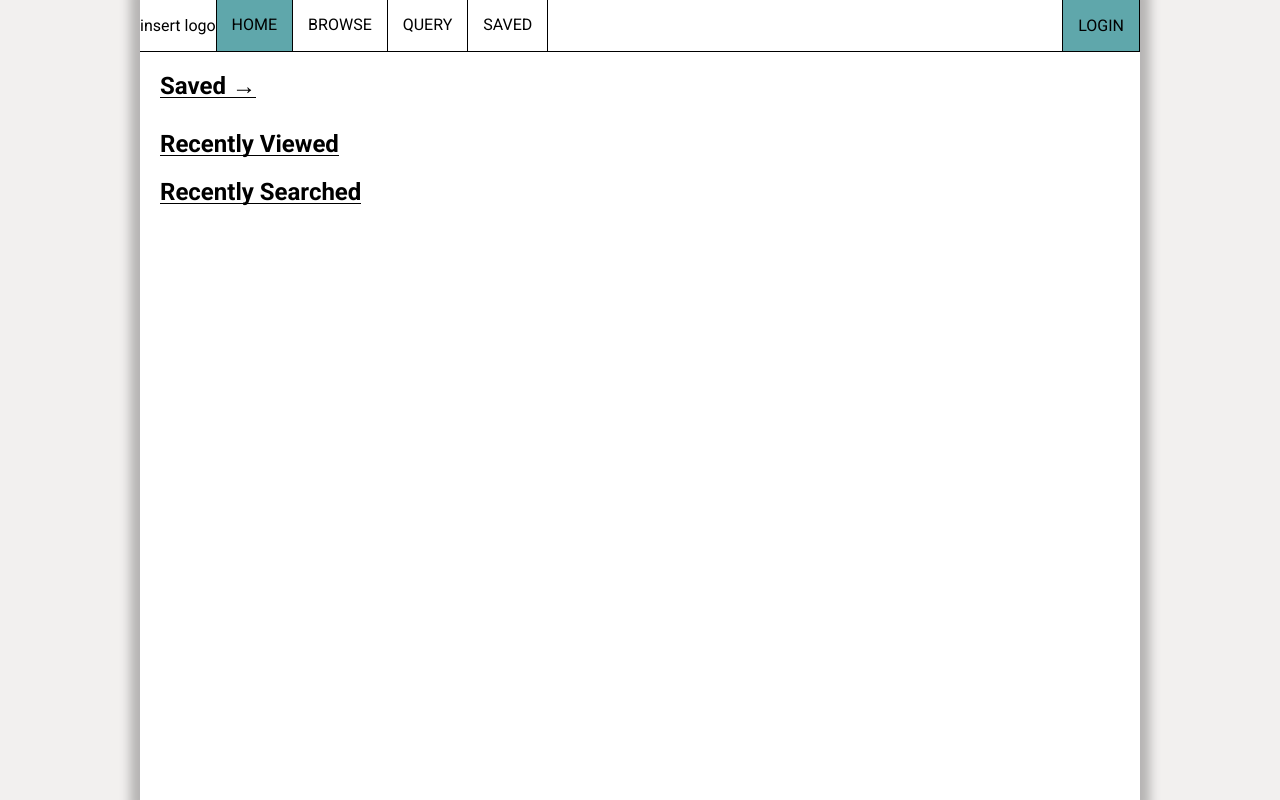
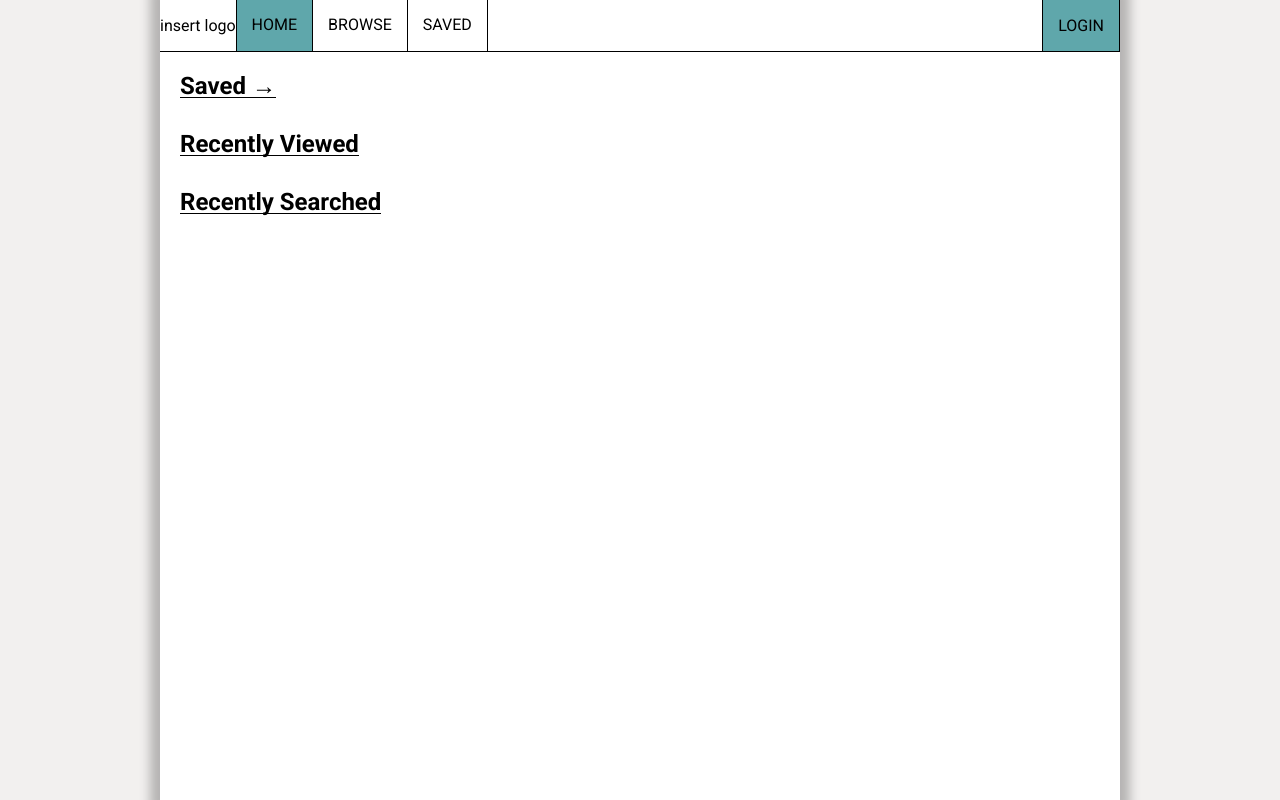
Before and after one commit to lvoz2/weblib, a Flask app: page / in a window 1280 px wide. Run offline with Flask 3, Linux system fonts and the light colour scheme; some web fonts are replaced.

Commit message:
Logging in shows recently viewed/searched as well as saved items, changed width of the main block

```diff
--- a/app.py
+++ b/app.py
@@ -21,7 +21,7 @@ app.config["SESSION_TYPE"] = "sqlalchemy"
 app.config["SESSION_SQLALCHEMY"] = flask_sql_db
 flask_session.Session(app)
 
-with open("src/filters.json", "r") as f:
+with open("src/filters.json", "r", encoding="utf-8") as f:
     filter_control = json.load(f)["filters"]
 
 
@@ -145,7 +145,7 @@ def send() -> (
             ] = db.get_saved_items(user["id"])
         except ValueError:
             return {"status": False, "error": "Failed to properly login"}
-        return {"status": True, "saved": saved_items}
+        return {"status": True, "saved": saved_items, "recently_viewed": db.get_recently_viewed(user["id"]), "recently_searched": db.get_recently_searched(user["id"])}
     except Exception as e:
         # Something bad happened
         print(e)
--- a/src/db.py
+++ b/src/db.py
@@ -180,7 +180,7 @@ class User(Base):
 
 
 def get_recently_viewed(
-    user_id: int,
+    user_id: Optional[int],
 ) -> list[dict[str, str | bool | int | dict[str, str]]]:
     with orm.Session(engine) as session:
         user: Optional[User] = session.get(User, user_id)
@@ -195,7 +195,7 @@ def get_recently_viewed(
 
 
 def get_recently_searched(
-    user_id: int,
+    user_id: Optional[int],
 ) -> list[dict[str, str | bool | int | dict[str, str]]]:
     with orm.Session(engine) as session:
         user: Optional[User] = session.get(User, user_id)
--- a/src/filters.json
+++ b/src/filters.json
@@ -8,9 +8,9 @@
             "type": "radio",
             "options": [
                 {"id": "wikipedia", "name": "Wikipedia"},
-                {"id": "wiktionary", "name": "Wiktionary"},
-                {"id": "openLib", "name": "Open Library"},
-                {"id": "gbooks", "name": "Google Books"}
+                {"id": "wiktionary", "name": "Wiktionary DO NOT USE"},
+                {"id": "gbooks", "name": "Google Books"},
+                {"id": "openLib", "name": "Open Library DO NOT USE"}
             ],
             "shown_source": null
         },
--- a/static/css/index.css
+++ b/static/css/index.css
@@ -17,7 +17,7 @@
     flex-direction: row;
     display: flex;
     column-gap: 10px;
-    overflow-x: scroll;
+    overflow-x: auto;
 }
 
 /* Some from https://stackoverflow.com/questions/67323060/underline-and-arrow-on-link-animation-hover */
--- a/static/css/main.css
+++ b/static/css/main.css
@@ -37,9 +37,21 @@ body {
     font-variation-settings: "wdth" 100;
 }
 
+@media (max-width: 606px) {
+    main {
+        max-width: 454.5px;
+        width: 100vw;
+    }
+}
+
+@media (min-width: 606px) {
+    main {
+        width: 75vw;
+    }
+}
+
 main {
     margin: 0 auto;
-    max-width: 1000px;
     background-color: var(--colour-1);
     height: 100%;
     min-height: 100vh;
--- a/static/js/search.js
+++ b/static/js/search.js
@@ -34,6 +34,10 @@ async function search(e) {
                 break;
         }
     }
+    if (filterData.source === "wiktionary" || filterData.source === "openLib") {
+        alert("This search source is not implemented yet! Please use something else.")
+        return
+    }
     const num_results = parseInt(document.getElementById("resultsSliderLabel").innerText);
     const json = await fetch("/api/browse/search", {
         method: "POST",
--- a/templates/index.html
+++ b/templates/index.html
@@ -54,7 +54,7 @@
     {% endfor %}
     </div>
     {% else %}
-    <div class="help"></div>
+    <div class="item-list"></div>
     {% endif %}
 </div>
 <div id="recentSearch">
@@ -68,7 +68,7 @@
     {% endfor %}
     </div>
     {% else %}
-    <div class="help"></div>
+    <div class="item-list"></div>
     {% endif %}
 </div>
 {% endblock %}
--- a/templates/layout.html
+++ b/templates/layout.html
@@ -41,9 +41,6 @@
                 <div class="nav item{% block selected_browse %}{% endblock %}">
                     <a href="/browse">BROWSE</a>
                 </div>
-                <div class="nav item{% block selected_query %}{% endblock %}">
-                    <a href="/query">QUERY</a>
-                </div>
                 <div class="nav item{% block selected_saved %}{% endblock %}">
                     <a href="/saved">SAVED</a>
                 </div>
```
Also changed, not shown: static/js/auth.js (+27 -1 lines).
